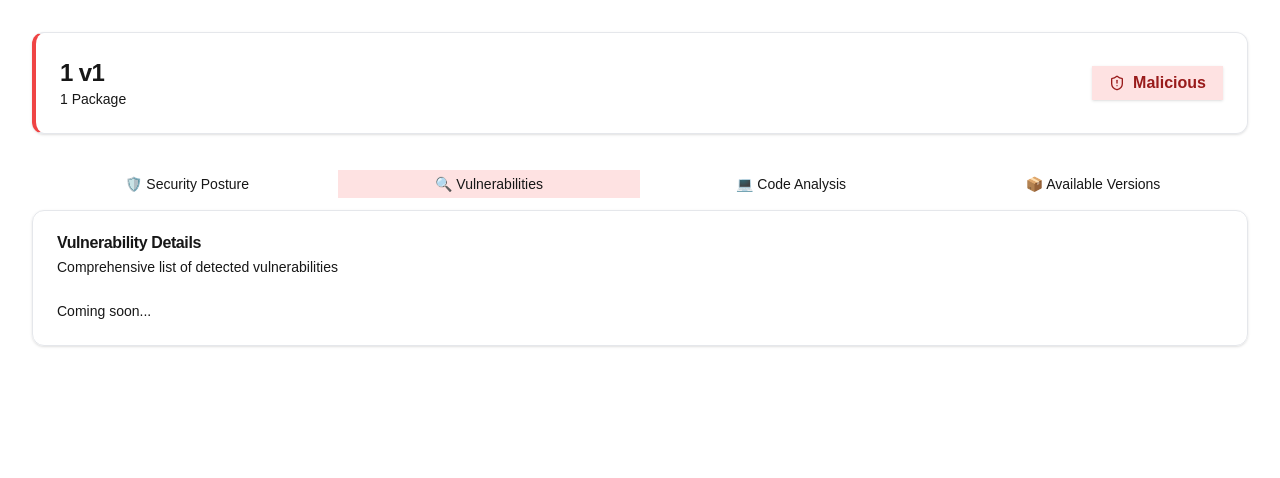
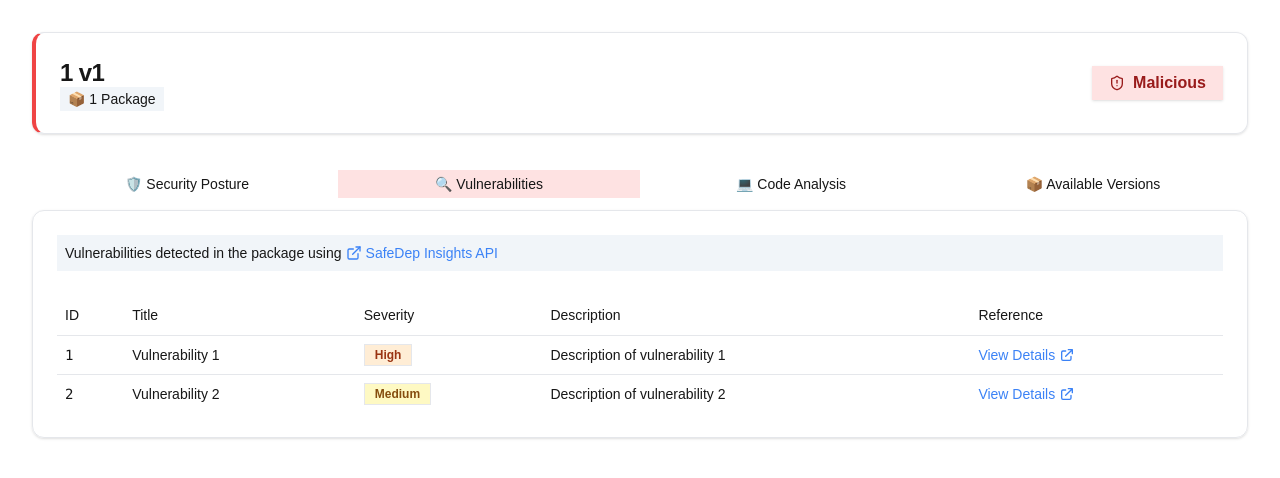
Before and after one commit to safedep/vetpkg.dev, a Next.js app: page /v/1/1/1 in a window 1280 px wide. Both pictures are taken after a click on the tab "🔍 Vulnerabilities". Shown: the top 478 px of the page. Built offline with nearby package versions, Linux system fonts and the light colour scheme; what @radix-ui/themes would draw is missing.

Commit message:
Update package info page

```diff
--- a/src/app/v/[ecosystem]/[name]/[version]/page.tsx
+++ b/src/app/v/[ecosystem]/[name]/[version]/page.tsx
@@ -1,6 +1,12 @@
 "use client";
 
-import { Scale, Shield, ShieldAlert, ShieldCheck } from "lucide-react";
+import {
+  ExternalLink,
+  Scale,
+  Shield,
+  ShieldAlert,
+  ShieldCheck,
+} from "lucide-react";
 
 import { Badge } from "@/components/ui/badge";
 import {
@@ -38,6 +44,31 @@ enum MalwareStatus {
   Malicious = "Malicious",
 }
 
+// interface Vulnerability {
+//   id: string;
+//   title: string;
+//   severity: string;
+//   description: string;
+//   reference_url: string;
+// }
+
+function getEcosystemIcon(ecosystem: string) {
+  switch (ecosystem.toLowerCase()) {
+    case "npm":
+      return "📦";
+    case "rubygems":
+      return "💎";
+    case "go":
+      return "🐹";
+    case "maven":
+      return "☕";
+    case "pypi":
+      return "🐍";
+    default:
+      return "📦";
+  }
+}
+
 export default function Page() {
   const params = useParams<{
     ecosystem: string;
@@ -47,7 +78,7 @@ export default function Page() {
 
   // Mock data - replace with API calls
   const securityMetrics = {
-    vulnerabilities: {
+    vulnerability_stats: {
       critical: 1,
       high: 3,
       medium: 7,
@@ -69,6 +100,32 @@ export default function Page() {
       { category: "Packaging", score: 9 },
       { category: "Signed Releases", score: 7 },
     ],
+    repository: {
+      url: "https://github.com/organization/package-name",
+      stars: 1234,
+      forks: 245,
+      openIssues: 34,
+      pullRequests: 12,
+      lastCommit: "2024-03-15",
+      contributors: 67,
+      weeklyDownloads: 45678,
+    },
+    vulnerabilities: [
+      {
+        id: "1",
+        title: "Vulnerability 1",
+        severity: "High",
+        description: "Description of vulnerability 1",
+        reference_url: "https://example.com/vuln1",
+      },
+      {
+        id: "2",
+        title: "Vulnerability 2",
+        severity: "Medium",
+        description: "Description of vulnerability 2",
+        reference_url: "https://example.com/vuln2",
+      },
+    ],
   };
 
   return (
@@ -88,7 +145,12 @@ export default function Page() {
                 <CardTitle className="text-2xl">
                   {params.name} v{params.version}
                 </CardTitle>
-                <CardDescription>{params.ecosystem} Package</CardDescription>
+                <CardDescription>
+                  <span className="bg-slate-100 px-2 py-1 rounded-md">
+                    {getEcosystemIcon(params.ecosystem)} {params.ecosystem}{" "}
+                    Package
+                  </span>
+                </CardDescription>
               </div>
               <Badge
                 variant="default"
@@ -150,7 +212,7 @@ export default function Page() {
                 </CardHeader>
                 <CardContent>
                   <div className="text-2xl font-bold text-red-500">
-                    {securityMetrics.vulnerabilities.critical}
+                    {securityMetrics.vulnerability_stats.critical}
                   </div>
                 </CardContent>
               </Card>
@@ -250,7 +312,7 @@ export default function Page() {
                           </Badge>
                         </TableCell>
                         <TableCell>
-                          {securityMetrics.vulnerabilities.critical}
+                          {securityMetrics.vulnerability_stats.critical}
                         </TableCell>
                         <TableCell>
                           <Badge variant="destructive">Action Required</Badge>
@@ -266,7 +328,7 @@ export default function Page() {
                           </Badge>
                         </TableCell>
                         <TableCell>
-                          {securityMetrics.vulnerabilities.high}
+                          {securityMetrics.vulnerability_stats.high}
                         </TableCell>
                         <TableCell>
                           <Badge variant="destructive">Action Required</Badge>
@@ -282,7 +344,7 @@ export default function Page() {
                           </Badge>
                         </TableCell>
                         <TableCell>
-                          {securityMetrics.vulnerabilities.medium}
+                          {securityMetrics.vulnerability_stats.medium}
                         </TableCell>
                         <TableCell>
                           <Badge variant="outline">Review</Badge>
@@ -298,7 +360,7 @@ export default function Page() {
                           </Badge>
                         </TableCell>
                         <TableCell>
-                          {securityMetrics.vulnerabilities.low}
+                          {securityMetrics.vulnerability_stats.low}
                         </TableCell>
                         <TableCell>
                           <Badge variant="outline">Monitor</Badge>
@@ -389,19 +451,181 @@ export default function Page() {
                   </div>
                 </CardContent>
               </Card>
+
+              {/* Repository Information */}
+              <Card>
+                <CardHeader>
+                  <CardTitle>Repository Information</CardTitle>
+                  <CardDescription>
+                    Open source project metrics and activity
+                  </CardDescription>
+                </CardHeader>
+                <CardContent>
+                  <div className="space-y-4">
+                    <div>
+                      <h4 className="mb-2 font-medium">Repository</h4>
+                      <a
+                        href={securityMetrics.repository.url}
+                        target="_blank"
+                        rel="noopener noreferrer"
+                        className="text-blue-500 hover:underline"
+                      >
+                        {securityMetrics.repository.url}
+                      </a>
+                    </div>
+
+                    <div className="grid grid-cols-2 gap-4">
+                      <div>
+                        <h4 className="text-sm font-medium text-muted-foreground">
+                          Stars
+                        </h4>
+                        <p className="text-2xl font-bold">
+                          {securityMetrics.repository.stars.toLocaleString()}
+                        </p>
+                      </div>
+                      <div>
+                        <h4 className="text-sm font-medium text-muted-foreground">
+                          Forks
+                        </h4>
+                        <p className="text-2xl font-bold">
+                          {securityMetrics.repository.forks.toLocaleString()}
+                        </p>
+                      </div>
+                      <div>
+                        <h4 className="text-sm font-medium text-muted-foreground">
+                          Open Issues
+                        </h4>
+                        <p className="text-2xl font-bold">
+                          {securityMetrics.repository.openIssues.toLocaleString()}
+                        </p>
+                      </div>
+                      <div>
+                        <h4 className="text-sm font-medium text-muted-foreground">
+                          Pull Requests
+                        </h4>
+                        <p className="text-2xl font-bold">
+                          {securityMetrics.repository.pullRequests.toLocaleString()}
+                        </p>
+                      </div>
+                    </div>
+
+                    <div className="space-y-2">
+                      <div className="flex justify-between">
+                        <span className="text-sm text-muted-foreground">
+                          Contributors
+                        </span>
+                        <span className="font-medium">
+                          {securityMetrics.repository.contributors.toLocaleString()}
+                        </span>
+                      </div>
+                      <div className="flex justify-between">
+                        <span className="text-sm text-muted-foreground">
+                          Last Commit
+                        </span>
+                        <span className="font-medium">
+                          {new Date(
+                            securityMetrics.repository.lastCommit,
+                          ).toLocaleDateString()}
+                        </span>
+                      </div>
+                      <div className="flex justify-between">
+                        <span className="text-sm text-muted-foreground">
+                          Weekly Downloads
+                        </span>
+                        <span className="font-medium">
+                          {securityMetrics.repository.weeklyDownloads.toLocaleString()}
+                        </span>
+                      </div>
+                    </div>
+                  </div>
+                </CardContent>
+              </Card>
             </div>
           </TabsContent>
 
           <TabsContent value="vulnerabilities">
             <Card>
               <CardHeader>
-                <CardTitle>Vulnerability Details</CardTitle>
                 <CardDescription>
-                  Comprehensive list of detected vulnerabilities
+                  <p className="text-sm text-muted-foreground justify-left flex items-center gap-1 bg-slate-100 p-2 rounded-md">
+                    Vulnerabilities detected in the package using
+                    <a
+                      href="https://docs.safedep.io/guides/insights-api-using-typescript"
+                      className="text-blue-500 hover:underline flex items-center gap-1"
+                      target="_blank"
+                      rel="noopener noreferrer"
+                    >
+                      <ExternalLink className="h-4 w-4" /> SafeDep Insights API
+                    </a>
+                  </p>
                 </CardDescription>
               </CardHeader>
               <CardContent>
-                <p className="text-sm text-muted-foreground">Coming soon...</p>
+                <Table>
+                  <TableHeader>
+                    <TableRow>
+                      <TableHead>ID</TableHead>
+                      <TableHead>Title</TableHead>
+                      <TableHead>Severity</TableHead>
+                      <TableHead>Description</TableHead>
+                      <TableHead>Reference</TableHead>
+                    </TableRow>
+                  </TableHeader>
+                  <TableBody>
+                    {securityMetrics.vulnerabilities.map((vuln) => (
+                      <TableRow key={vuln.id}>
+                        <TableCell className="font-mono">{vuln.id}</TableCell>
+                        <TableCell className="font-medium">
+                          {vuln.title}
+                        </TableCell>
+                        <TableCell>
+                          <Badge
+                            variant="outline"
+                            className={`
+                              ${
+                                vuln.severity === "Critical"
+                                  ? "bg-red-100 text-red-800"
+                                  : vuln.severity === "High"
+                                    ? "bg-orange-100 text-orange-800"
+                                    : vuln.severity === "Medium"
+                                      ? "bg-yellow-100 text-yellow-800"
+                                      : "bg-green-100 text-green-800"
+                              }
+                            `}
+                          >
+                            {vuln.severity}
+                          </Badge>
+                        </TableCell>
+                        <TableCell className="max-w-md">
+                          {vuln.description}
+                        </TableCell>
+                        <TableCell>
+                          <a
+                            href={vuln.reference_url}
+                            target="_blank"
+                            rel="noopener noreferrer"
+                            className="inline-flex items-center gap-1 text-blue-500 hover:text-blue-700"
+                          >
+                            <span>View Details</span>
+                            <svg
+                              className="h-4 w-4"
+                              fill="none"
+                              stroke="currentColor"
+                              viewBox="0 0 24 24"
+                            >
+                              <path
+                                strokeLinecap="round"
+                                strokeLinejoin="round"
+                                strokeWidth={2}
+                                d="M10 6H6a2 2 0 00-2 2v10a2 2 0 002 2h10a2 2 0 002-2v-4M14 4h6m0 0v6m0-6L10 14"
+                              />
+                            </svg>
+                          </a>
+                        </TableCell>
+                      </TableRow>
+                    ))}
+                  </TableBody>
+                </Table>
               </CardContent>
             </Card>
           </TabsContent>
```
